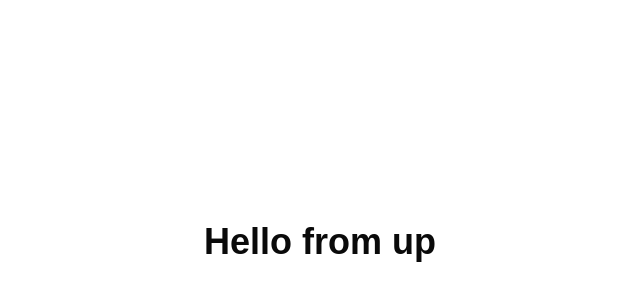
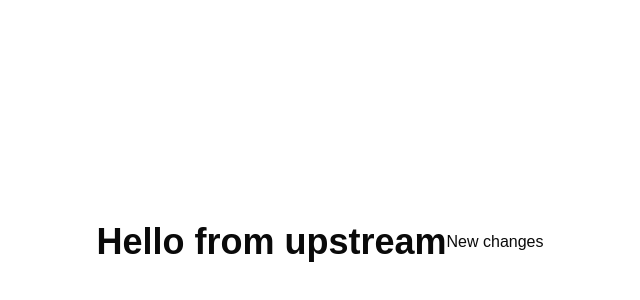
Before and after one commit to FgrReloaded/test-nvm-git, a Next.js app in the folder apps/web/: page / in a window 1280 px wide. Shown: the part 158-458 px from the top of the page, without its empty margins (320-960 px from the left). Built offline with nearby package versions, Linux system fonts and the light colour scheme.

Commit message:
updated page

```diff
--- a/apps/web/src/app/page.tsx
+++ b/apps/web/src/app/page.tsx
@@ -1,7 +1,8 @@
 export default function Home() {
   return (
     <div className="h-screen w-screen flex justify-center items-center">
-      <h1 className="text-4xl font-bold">Hello from up</h1>
+      <h1 className="text-4xl font-bold">Hello from upstream</h1>
+      <h1>New changes</h1>
     </div>
   );
 }
```
